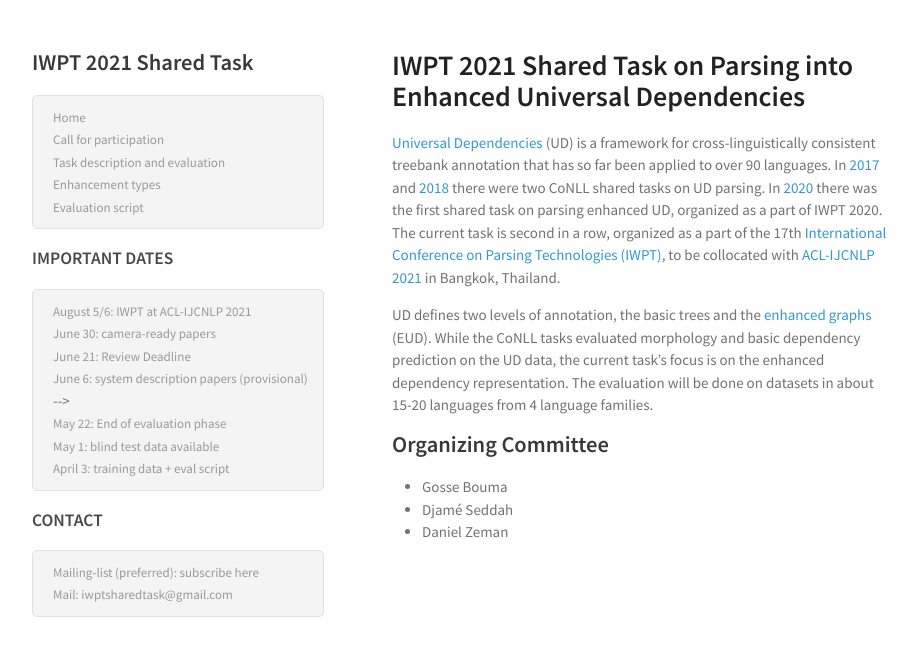
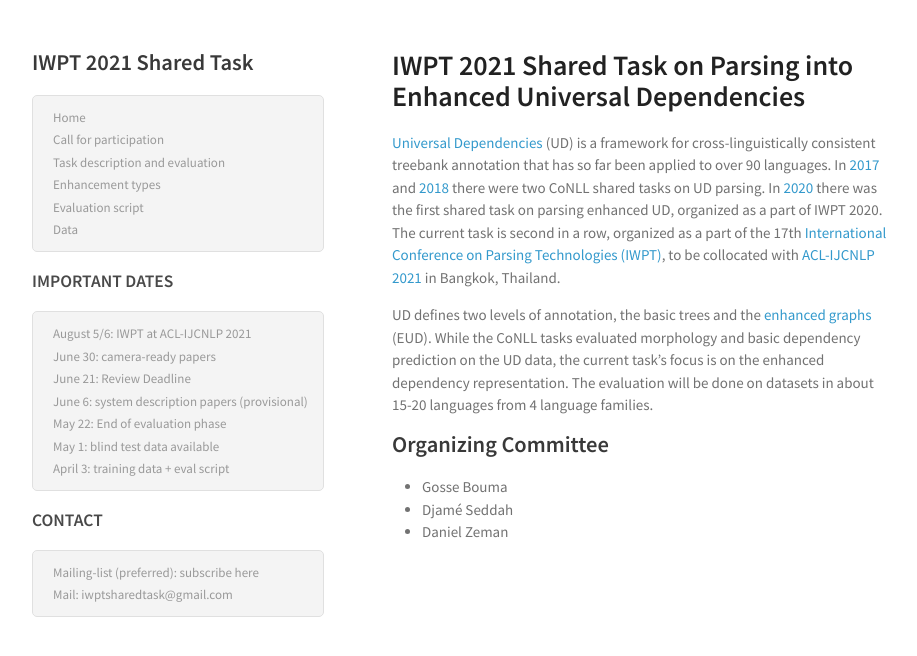
Before and after one commit to UniversalDependencies/iwpt21, a Jekyll site: the page built from index.md, in a window 1280 px wide. Shown: the top 656 px of the page, without its empty margins (178-1095 px from the left). Built offline with Jekyll 4.4.1, drawn with Linux system fonts in a browser that asks for light colours.

Commit message:
fix schedule

```diff
--- a/_includes/header.html
+++ b/_includes/header.html
@@ -7,7 +7,7 @@
     <li><a class="page-link" href="/iwpt21/enhancements_in_treebanks.html">Enhancement types</a></li>
     <li><a class="page-link" href="/iwpt21/iwpt21_xud_eval.py">Evaluation script</a></li>
     <!--li><a class="page-link" href="/iwpt21/Results.html">Results overview (new)</a></li-->
-    <!--li><a class="page-link" href="/iwpt21/data.html">Data</a></li-->
+    <li><a class="page-link" href="/iwpt21/data.html">Data</a></li>
     <!--li><a class="page-link" href="/iwpt21/submission.html">Submission format</a> |
         <a class="page-link" href="https://quest.ms.mff.cuni.cz/sharedtask/">Submission site</a></li>
     <li> <a class="page-link" href="/iwpt21/system_description_papers.html"> System Description Papers </a> </li>
@@ -23,7 +23,7 @@
   <li><span>August 5/6: <a href="https://iwpt21.sigparse.org/">IWPT</a> at <a href="http://2021.aclweb.org/">ACL-IJCNLP 2021</a></span></li>
   <li><span>June 30: camera-ready papers</span></li>
   <li><span>June 21: Review Deadline </span></li>
-  <li><span>June 6: system description papers  (provisional)</span></li> -->
+  <li><span>June 6: system description papers  (provisional)</span></li>
 <!--  <li><span>May 10: Announcement of results	</span></li>	 -->
   <li><span>May 22: End of evaluation phase</span></li>
   <li><span>May 1: blind test data available</span></li>
```
